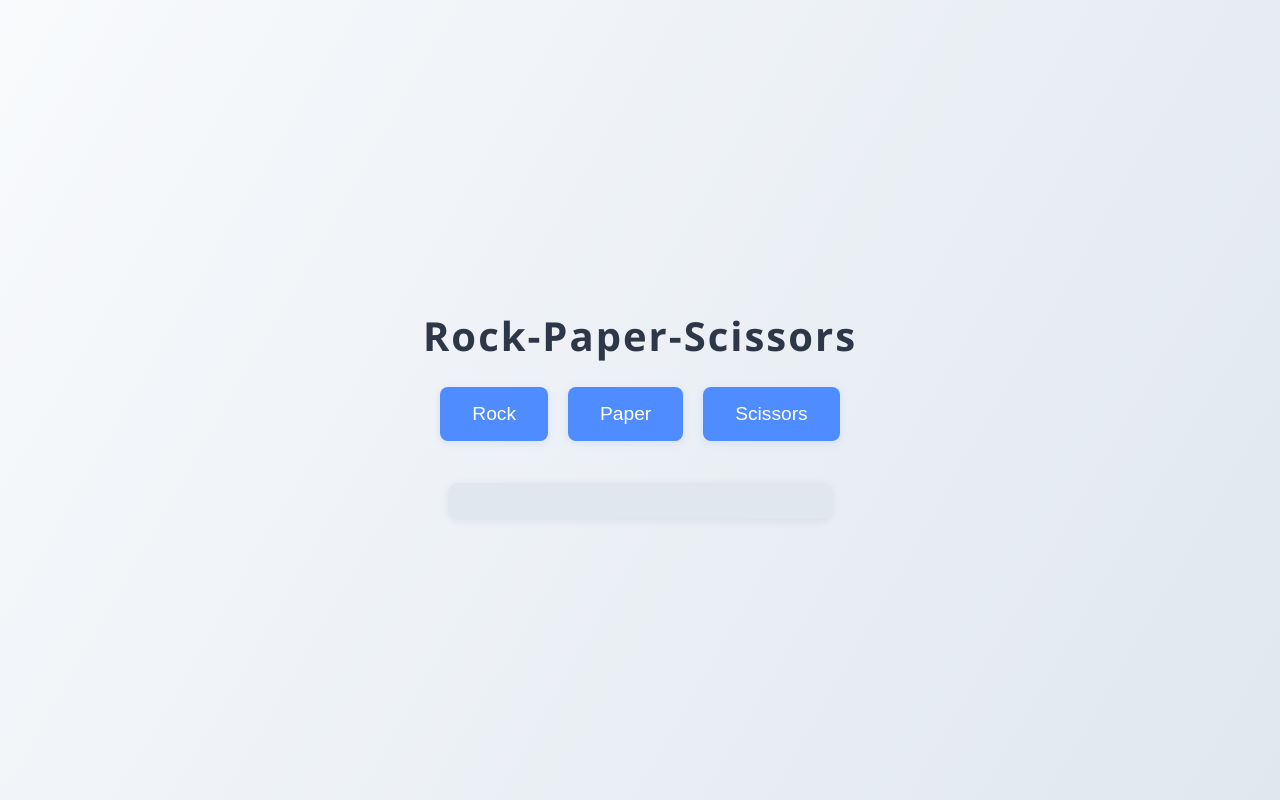
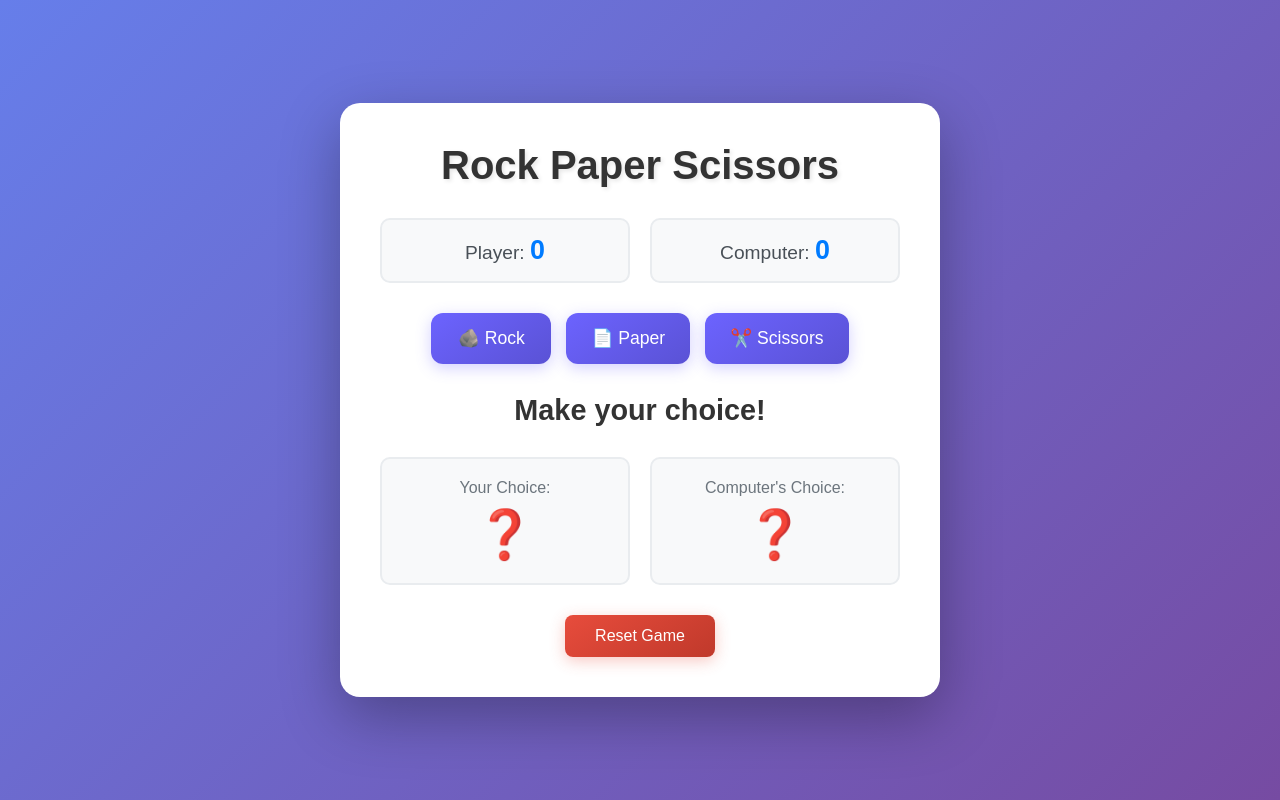
Before and after one commit to Dt-Musa/Rock-Paper-Scissors-Game, a plain HTML site: page index.html in a window 1280 px wide. Drawn offline with Linux system fonts and the light colour scheme.

Commit message:
add basic structure for Rock Paper Scissor game

```diff
--- a/index.html
+++ b/index.html
@@ -3,17 +3,45 @@
 <head>
     <meta charset="UTF-8">
     <meta name="viewport" content="width=device-width, initial-scale=1.0">
-    <title>Rock-Paper-Scissors Game</title>
+    <title>Rock-Paper-Scissor-Game</title>
     <link rel="stylesheet" href="style.css">
 </head>
 <body>
-    <h1>Rock-Paper-Scissors</h1>
-    <div class="buttons">
-      <button class="btn" data-choice="rock">Rock</button>
-      <button class="btn" data-choice="paper">Paper</button>
-      <button class="btn" data-choice="scissors">Scissors</button>
+    <div class="container">
+        <h1>Rock Paper Scissors</h1>
+
+        <div class="score-board">
+            <div class="score">
+                <p>Player: <span id="player-score">0</span></p>
+            </div>
+            <div class="score">
+                <p>Computer: <span id="computer-score">0</span></p>
+            </div>
+        </div>
+
+        <div class="choices">
+            <button id="rock" class="choice-btn">🪨 Rock</button>
+            <button id="paper" class="choice-btn">📄 Paper</button>
+            <button id="scissors" class="choice-btn">✂️ Scissors</button>
+        </div>
+
+        <div class="result">
+            <p id="result-text">Make your choice!</p>
+        </div>
+
+        <div class="choices-display">
+            <div class="choice-display">
+                <p>Your Choice:</p>
+                <p id="player-choice" class="choice-emoji">❓</p>
+            </div>
+            <div class="choice-display">
+                <p>Computer's Choice:</p>
+                <p id="computer-choice" class="choice-emoji">❓</p>
+            </div>
+        </div>
+
+        <button id="reset-btn" class="reset-btn">Reset Game</button>
     </div>
-    <div id="result"></div>
-    <script src="index.js"></script>
+    <script src="/index.js"></script>
 </body>
 </html>
--- a/index.js
+++ b/index.js
@@ -1,43 +1,83 @@
-// Rock-Paper-Scissors Game
+let playerScore = 0;
+let computerScore = 0;
 
 const choices = ['rock', 'paper', 'scissors'];
+const choiceEmojis = {
+    rock: '🪨',
+    paper: '📄',
+    scissors: '✂️'
+};
 
-// Generate a computer choice
+const playerScoreEl = document.getElementById('player-score');
+const computerScoreEl = document.getElementById('computer-score');
+const resultTextEl = document.getElementById('result-text');
+const playerChoiceEl = document.getElementById('player-choice');
+const computerChoiceEl = document.getElementById('computer-choice');
+
+const rockBtn = document.getElementById('rock');
+const paperBtn = document.getElementById('paper');
+const scissorsBtn = document.getElementById('scissors');
+const resetBtn = document.getElementById('reset-btn');
+
 function getComputerChoice() {
-  const randomNumber = Math.floor(Math.random() * choices.length);
-  return choices[randomNumber];
+    const randomIndex = Math.floor(Math.random() * choices.length);
+    return choices[randomIndex];
 }
 
-// Play a single round
-function playRound(playerChoice) {
-  const computerChoice = getComputerChoice();
+function determineWinner(playerChoice, computerChoice) {
+    if (playerChoice === computerChoice) {
+        return 'tie';
+    }
 
-  if (playerChoice === computerChoice) {
-    return { result: 'Tie', computerChoice };
-  }
+    if (
+        (playerChoice === 'rock' && computerChoice === 'scissors') ||
+        (playerChoice === 'paper' && computerChoice === 'rock') ||
+        (playerChoice === 'scissors' && computerChoice === 'paper')
+    ) {
+        return 'player';
+    }
 
-  switch (playerChoice) {
-    case 'rock':
-      return computerChoice === 'scissors' ? { result: 'You Win', computerChoice } : { result: 'You Lose', computerChoice };
-    case 'paper':
-      return computerChoice === 'rock' ? { result: 'You Win', computerChoice } : { result: 'You Lose', computerChoice };
-    case 'scissors':
-      return computerChoice === 'paper' ? { result: 'You Win', computerChoice } : { result: 'You Lose', computerChoice };
-    default:
-      return { result: 'Invalid choice', computerChoice };
-  }
+    return 'computer';
 }
 
-// Add event listeners to buttons
-window.addEventListener('DOMContentLoaded', () => {
-  const buttons = document.querySelectorAll('.btn');
-  const resultDiv = document.getElementById('result');
+function updateDisplay(playerChoice, computerChoice, result) {
+    playerChoiceEl.textContent = choiceEmojis[playerChoice];
+    computerChoiceEl.textContent = choiceEmojis[computerChoice];
 
-  buttons.forEach(button => {
-    button.addEventListener('click', () => {
-      const playerChoice = button.getAttribute('data-choice');
-      const { result, computerChoice } = playRound(playerChoice);
-      resultDiv.textContent = `You chose ${playerChoice}. Computer chose ${computerChoice}. ${result}`;
-    });
-  });
-});
+    if (result === 'tie') {
+        resultTextEl.textContent = "It's a tie!";
+        resultTextEl.style.color = '#f39c12';
+    } else if (result === 'player') {
+        resultTextEl.textContent = 'You win!';
+        resultTextEl.style.color = '#27ae60';
+        playerScore++;
+        playerScoreEl.textContent = playerScore;
+    } else {
+        resultTextEl.textContent = 'Computer wins!';
+        resultTextEl.style.color = '#e74c3c';
+        computerScore++;
+        computerScoreEl.textContent = computerScore;
+    }
+}
+
+
+function playGame(playerChoice) {
+    const computerChoice = getComputerChoice();
+    const result = determineWinner(playerChoice, computerChoice);
+    updateDisplay(playerChoice, computerChoice, result);
+}
+function resetGame() {
+    playerScore = 0;
+    computerScore = 0;
+    playerScoreEl.textContent = playerScore;
+    computerScoreEl.textContent = computerScore;
+    resultTextEl.textContent = 'Make your choice!';
+    resultTextEl.style.color = '#333';
+    playerChoiceEl.textContent = '❓';
+    computerChoiceEl.textContent = '❓';
+}
+
+rockBtn.addEventListener('click', () => playGame('rock'));
+paperBtn.addEventListener('click', () => playGame('paper'));
+scissorsBtn.addEventListener('click', () => playGame('scissors'));
+resetBtn.addEventListener('click', resetGame);
--- a/style.css
+++ b/style.css
@@ -1,52 +1,181 @@
+* {
+    margin: 0;
+    padding: 0;
+    box-sizing: border-box;
+}
+
 body {
-  font-family: 'Segoe UI', Arial, sans-serif;
-  background: linear-gradient(120deg, #f8fafc 0%, #e0e7ef 100%);
+    font-family: 'Arial', sans-serif;
+    background: linear-gradient(135deg, #667eea 0%, #764ba2 100%);
     min-height: 100vh;
-  margin: 0;
     display: flex;
-  flex-direction: column;
+    justify-content: center;
     align-items: center;
-  justify-content: center;
+}
+
+.container {
+    background: white;
+    border-radius: 20px;
+    padding: 40px;
+    box-shadow: 0 20px 60px rgba(0, 0, 0, 0.3);
+    text-align: center;
+    max-width: 600px;
+    width: 90%;
 }
 
 h1 {
-  color: #2d3748;
-  margin-bottom: 24px;
-  font-size: 2.5rem;
-  letter-spacing: 2px;
+    color: #333;
+    margin-bottom: 30px;
+    font-size: 2.5em;
+    text-shadow: 2px 2px 4px rgba(0, 0, 0, 0.1);
 }
 
-.buttons {
+.score-board {
     display: flex;
+    justify-content: space-around;
+    margin-bottom: 30px;
     gap: 20px;
-  margin-bottom: 32px;
 }
 
-.btn {
-  background: #4f8cff;
-  color: #fff;
-  border: none;
-  border-radius: 8px;
-  padding: 16px 32px;
-  font-size: 1.2rem;
-  cursor: pointer;
-  transition: background 0.2s, transform 0.2s;
-  box-shadow: 0 2px 8px rgba(79, 140, 255, 0.15);
+.score {
+    background: #f8f9fa;
+    padding: 15px 25px;
+    border-radius: 10px;
+    border: 2px solid #e9ecef;
+    flex: 1;
 }
 
-.btn:hover {
-  background: #2563eb;
-  transform: translateY(-2px) scale(1.05);
+.score p {
+    font-size: 1.2em;
+    color: #495057;
+    margin: 0;
 }
 
-#result {
-  font-size: 1.3rem;
-  color: #22223b;
-  background: #e0e7ef;
-  padding: 18px 32px;
+.score span {
+    font-weight: bold;
+    color: #007bff;
+    font-size: 1.4em;
+}
+
+.choices {
+    display: flex;
+    justify-content: center;
+    gap: 15px;
+    margin-bottom: 30px;
+    flex-wrap: wrap;
+}
+
+.choice-btn {
+    background: linear-gradient(145deg, #6c63ff, #5a52d5);
+    color: white;
+    border: none;
+    padding: 15px 25px;
+    border-radius: 12px;
+    font-size: 1.1em;
+    cursor: pointer;
+    transition: all 0.3s ease;
+    box-shadow: 0 4px 15px rgba(108, 99, 255, 0.3);
+    min-width: 120px;
+}
+
+.choice-btn:hover {
+    transform: translateY(-3px);
+    box-shadow: 0 6px 20px rgba(108, 99, 255, 0.4);
+    background: linear-gradient(145deg, #7b72ff, #6a61e8);
+}
+
+.choice-btn:active {
+    transform: translateY(-1px);
+    box-shadow: 0 2px 10px rgba(108, 99, 255, 0.3);
+}
+
+.result {
+    margin-bottom: 30px;
+}
+
+#result-text {
+    font-size: 1.8em;
+    font-weight: bold;
+    color: #333;
+    margin: 0;
+    transition: color 0.3s ease;
+}
+
+.choices-display {
+    display: flex;
+    justify-content: space-around;
+    margin-bottom: 30px;
+    gap: 20px;
+}
+
+.choice-display {
+    background: #f8f9fa;
+    padding: 20px;
     border-radius: 10px;
-  min-width: 320px;
-  text-align: center;
-  box-shadow: 0 2px 8px rgba(34, 34, 59, 0.08);
-  margin-top: 10px;
+    border: 2px solid #e9ecef;
+    flex: 1;
 }
+
+.choice-display p:first-child {
+    font-size: 1em;
+    color: #6c757d;
+    margin-bottom: 10px;
+}
+
+.choice-emoji {
+    font-size: 3em;
+    margin: 0;
+}
+
+.reset-btn {
+    background: linear-gradient(145deg, #e74c3c, #c0392b);
+    color: white;
+    border: none;
+    padding: 12px 30px;
+    border-radius: 8px;
+    font-size: 1em;
+    cursor: pointer;
+    transition: all 0.3s ease;
+    box-shadow: 0 4px 15px rgba(231, 76, 60, 0.3);
+}
+
+.reset-btn:hover {
+    transform: translateY(-2px);
+    box-shadow: 0 6px 20px rgba(231, 76, 60, 0.4);
+    background: linear-gradient(145deg, #f55c4c, #d0493b);
+}
+
+.reset-btn:active {
+    transform: translateY(-1px);
+    box-shadow: 0 2px 10px rgba(231, 76, 60, 0.3);
+}
+
+@media (max-width: 600px) {
+    .container {
+        padding: 20px;
+        margin: 20px;
+    }
+
+    h1 {
+        font-size: 2em;
+    }
+
+    .choices {
+        flex-direction: column;
+        align-items: center;
+    }
+
+    .choice-btn {
+        width: 200px;
+    }
+
+    .score-board,
+    .choices-display {
+        flex-direction: column;
+        gap: 15px;
+    }
+
+    .choice-emoji {
+        font-size: 2.5em;
+    }
+}
```
Lines whose indentation alone changed are shown as unchanged.
